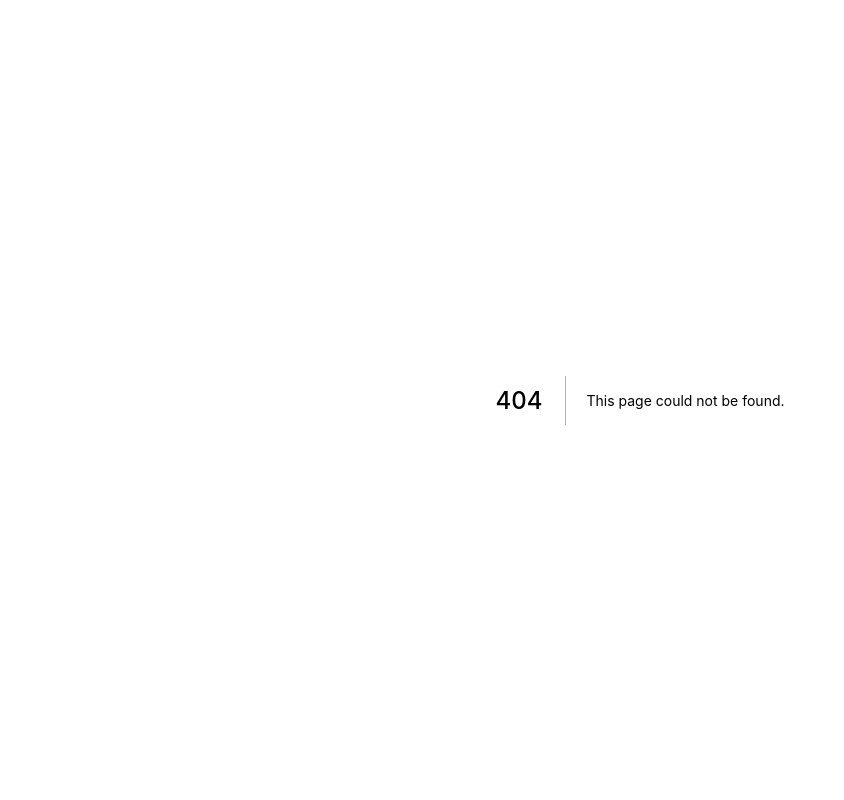
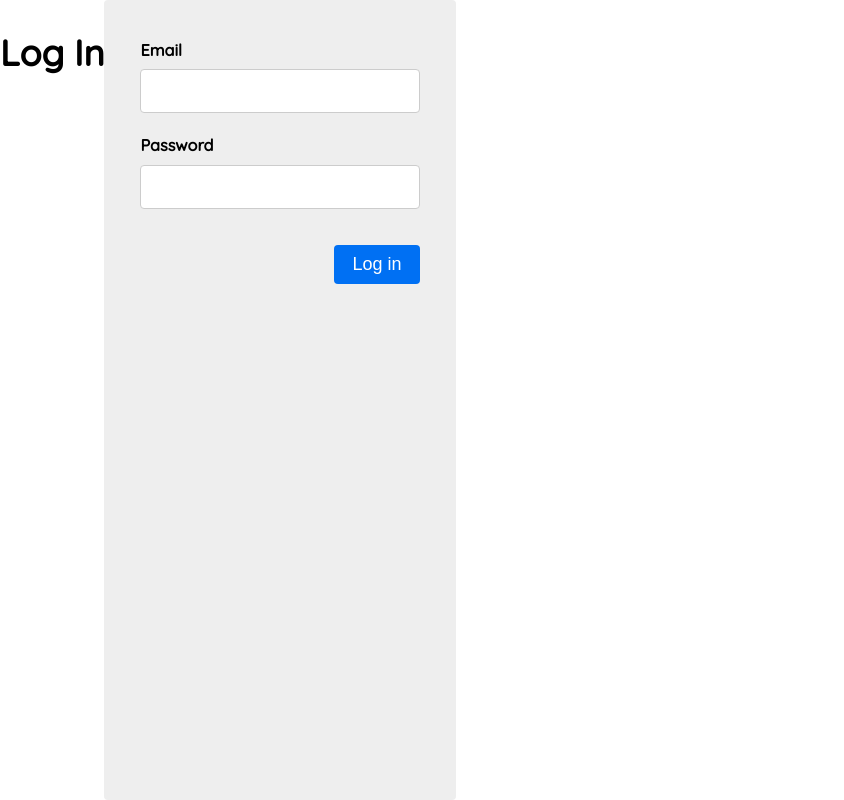
Before and after one commit to ivankoop/my-website, a Next.js app: page /admin/login in a window 1280 px wide. Before the commit this address had no page. Shown: the whole page, without its empty margins (0-844 px from the left). Built offline with nearby package versions, Linux system fonts and the light colour scheme.

Commit message:
Fauna db auth

```diff
--- /dev/null
+++ b/lib/auth-cookies.js
@@ -0,0 +1,32 @@
+import { serialize, parse } from 'cookie';
+
+const TOKEN_NAME = 'ivankoop-dev-token';
+const MAX_AGE = 60 * 60 * 8; // 8 hours
+
+export function setAuthCookie(res, token) {
+  const cookie = serialize(TOKEN_NAME, token, {
+    httpOnly: true,
+    maxAge: MAX_AGE,
+    path: '/',
+    sameSite: 'lax',
+    secure: process.env.NODE_ENV === 'production',
+  });
+
+  res.setHeader('Set-Cookie', cookie);
+}
+
+export function removeAuthCookie(res) {
+  const cookie = serialize(TOKEN_NAME, '', {
+    maxAge: -1,
+    path: '/',
+  });
+
+  res.setHeader('Set-Cookie', cookie);
+}
+
+export function getAuthCookie(req) {
+  if (req.cookies) return req.cookies[TOKEN_NAME];
+
+  const cookies = parse(req.headers.cookie || '');
+  return cookies[TOKEN_NAME];
+}
--- a/lib/fauna.js
+++ b/lib/fauna.js
@@ -1,10 +1,16 @@
 import faunadb from 'faunadb';
 
-export const faunaClient = new faunadb.Client({
-  secret: process.env.FAUNADB_SECRET,
+export const guestClient = new faunadb.Client({
+  secret: process.env.FAUNA_GUEST_SECRET,
   domain: 'db.us.fauna.com',
   port: 443,
   scheme: 'https',
 });
 
-console.log('faunaClient', faunaClient);
+export const authClient = (secret) =>
+  new faunadb.Client({
+    secret,
+    domain: 'db.us.fauna.com',
+    port: 443,
+    scheme: 'https',
+  });
--- a/package.json
+++ b/package.json
@@ -8,12 +8,17 @@
     "start": "next start"
   },
   "dependencies": {
+    "graphql": "^15.5.0",
+    "graphql-request": "^3.4.0",
+    "cookie": "^0.4.1",
     "axios": "^0.21.2",
     "concurrently": "^5.2.0",
     "date-fns": "^2.11.1",
     "eslint": "^7.4.0",
     "faunadb": "^4.4.1",
+    "swr": "^0.5.6",
     "gray-matter": "^4.0.2",
+    "react-hook-form": "^7.6.2",
     "lodash": "^4.17.21",
     "next": "9.3.5",
     "next-absolute-url": "^1.2.2",
--- /dev/null
+++ b/pages/admin/login.js
@@ -0,0 +1,86 @@
+import { useState } from 'react';
+import { useRouter } from 'next/router';
+import { useForm } from 'react-hook-form';
+import Layout from '../../components/layout/layout';
+import utilStyles from '../../styles/utils.module.css';
+
+const Login = () => {
+  const router = useRouter();
+
+  const [errorMessage, setErrorMessage] = useState('');
+
+  const {
+    handleSubmit,
+    register,
+    formState: { errors },
+  } = useForm();
+
+  const onSubmit = handleSubmit(async (formData) => {
+    if (errorMessage) setErrorMessage('');
+
+    try {
+      const res = await fetch('/api/login', {
+        method: 'POST',
+        headers: {
+          'Content-Type': 'application/json',
+        },
+        body: JSON.stringify(formData),
+      });
+
+      if (res.ok) {
+        router.replace('/admin');
+      } else {
+        throw new Error(await res.text());
+      }
+    } catch (error) {
+      console.error(error);
+      setErrorMessage(error.message);
+    }
+  });
+
+  return (
+    <Layout>
+      <h1>Log In</h1>
+
+      <form onSubmit={onSubmit} className={utilStyles.form}>
+        <div>
+          <label>Email</label>
+          <input
+            type="email"
+            {...register('email', { required: 'Email is required' })}
+          />
+          {errors.email && (
+            <span role="alert" className={utilStyles.error}>
+              {errors.email.message}
+            </span>
+          )}
+        </div>
+
+        <div>
+          <label>Password</label>
+          <input
+            type="password"
+            {...register('password', { required: 'Password is required' })}
+          />
+          {errors.password && (
+            <span role="alert" className={utilStyles.error}>
+              {errors.password.message}
+            </span>
+          )}
+        </div>
+
+        <div className={utilStyles.submit}>
+          <button type="submit">Log in</button>
+        </div>
+      </form>
+
+      {errorMessage && (
+        <p role="alert" className={utilStyles.errorMessage}>
+          {errorMessage}
+        </p>
+      )}
+    </Layout>
+  );
+};
+
+export default Login;
--- a/pages/api/experiences.js
+++ b/pages/api/experiences.js
@@ -1,8 +1,8 @@
 import { query as q } from 'faunadb';
-import { faunaClient } from '../../lib/fauna';
+import { guestClient } from '../../lib/fauna';
 
 export default async function experiences(req, res) {
-  let query = await faunaClient.query(
+  let query = await guestClient.query(
     q.Map(
       q.Paginate(q.Match(q.Index('experiences_sort_by_order_desc'))),
       q.Lambda(['order', 'ref'], q.Get(q.Var('ref')))
--- /dev/null
+++ b/pages/api/login.js
@@ -0,0 +1,30 @@
+import { query as q } from 'faunadb';
+import { guestClient } from '../../lib/fauna';
+import { setAuthCookie } from '../../lib/auth-cookies';
+
+export default async function login(req, res) {
+  const { email, password } = req.body;
+
+  if (!email || !password) {
+    return res.status(400).send('Email and Password not provided');
+  }
+
+  try {
+    const auth = await guestClient.query(
+      q.Login(q.Match(q.Index('user_by_email'), q.Casefold(email)), {
+        password,
+      })
+    );
+
+    if (!auth.secret) {
+      return res.status(404).send('auth secret is missing');
+    }
+
+    setAuthCookie(res, auth.secret);
+
+    res.status(200).end();
+  } catch (error) {
+    console.error(error);
+    res.status(error.requestResult.statusCode).send(error.message);
+  }
+}
--- /dev/null
+++ b/pages/api/user.js
@@ -0,0 +1,21 @@
+import { query as q } from 'faunadb';
+import { authClient } from '../../lib/fauna';
+import { getAuthCookie } from '../../lib/auth-cookies';
+
+export default async function user(req, res) {
+  const token = getAuthCookie(req);
+
+  if (!token) {
+    return res.status(401).send('Auth cookie not found');
+  }
+
+  try {
+    const { ref, data } = await authClient(token).query(
+      q.Get(q.CurrentIdentity())
+    );
+    res.status(200).json({ ...data, id: ref.id });
+  } catch (error) {
+    console.error(error);
+    res.status(error.requestResult.statusCode).send(error.message);
+  }
+}
--- a/styles/utils.module.css
+++ b/styles/utils.module.css
@@ -50,3 +50,54 @@
 .lightText {
   color: #666;
 }
+
+.form {
+  background-color: #eee;
+  border-radius: 4px;
+  padding: 2rem;
+}
+
+.form label {
+  font-size: 0.9rem;
+  font-weight: 600;
+}
+
+.form input[type='text'],
+.form input[type='email'],
+.form input[type='password'] {
+  width: 100%;
+  border: 1px solid #ccc;
+  border-radius: 4px;
+  padding: 0.75rem;
+  margin: 0.25rem 0 1rem;
+}
+
+.form input[type='checkbox'] {
+  transform: scale(2);
+  margin-left: 1rem;
+}
+
+.submit {
+  margin-top: 1rem;
+  text-align: right;
+}
+
+.submit button {
+  background-color: #0070f3;
+  border: none;
+  border-radius: 4px;
+  color: #fff;
+  font-size: 1rem;
+  padding: 0.5rem 1rem;
+  cursor: pointer;
+}
+
+.error,
+.errorMessage {
+  color: #d32f2f;
+}
+
+.error {
+  display: block;
+  margin-bottom: 1rem;
+}
```
Also changed, not shown: graphql/schema.gql (+6 -2 lines), lib/graphql.js (added, +13 -0 lines), pages/admin/index.js (added, +23 -0 lines), 1 other file (tests, documents, lock files or other folders).
